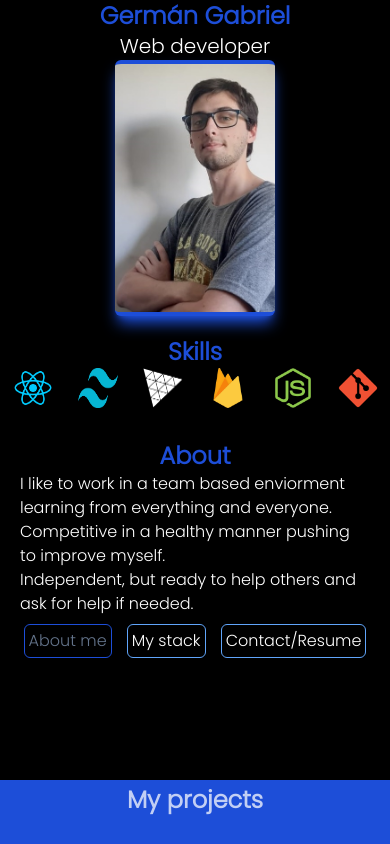
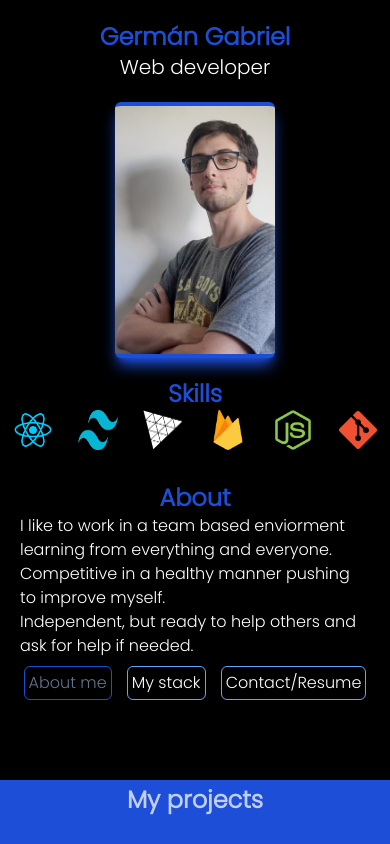
Before and after one commit to GermanGab1781/Portfolio, a React (Create React App) app: page / in a window 390 px wide. Built offline with nearby package versions, Linux system fonts and the light colour scheme.

Commit message:
Fixed Height issue in smaller screens

```diff
--- a/src/App.jsx
+++ b/src/App.jsx
@@ -24,7 +24,7 @@ function App() {
 
 
   return (
-    <motion.div className="xl:grid xl:grid-rows-2 xl:grid-cols-2 flex flex-col xl:gap-y-10 bg-black text-white max-w-screen min-h-screen pb-36 font-Montserrat">
+    <motion.div className="xl:grid xl:grid-rows-2 xl:grid-cols-2 flex flex-col xl:gap-y-10 bg-black text-white max-w-screen h-screen pb-36 font-Montserrat">
       {/* Title */}
       <motion.div initial={isMobile ? { y: "30vw", scale: 1.5 } : { x: "22vw", y: "30%", scale: 1.5 }} animate={isMobile ? { y: 0, scale: 1 } : { x: 0, y: 0, scale: 1 }} transition={{ delay: 1, duration: 3 }} className="mx-auto xl:col-start-1 flex flex-col xl:h-full h-1/2 2xl:ml-20 2xl:mt-20 xl:ml-16 xl:mt-16 place-content-center text-center">
         <span className="2xl:text-8xl xl:text-7xl text-2xl font-bold text-blue-700">Germán Gabriel</span>
--- a/src/components/SliderMenu.jsx
+++ b/src/components/SliderMenu.jsx
@@ -14,7 +14,7 @@ export default function SliderMenu({handleClose , state}) {
 
   return (
     <motion.div initial={"elseInitial"} animate={"elseAnimate"} variants={variants} transition={{delay:3, duration:0.3}} className={state
-      ?"fixed bottom-0 w-screen h-full text-center bg-black transition-all ease-in-out duration-1000 overflow-y-auto"
+      ?"fixed bottom-0 w-screen h-full text-center bg-black transition-all ease-in-out duration-1000 md:overflow-y-hidden overflow-y-auto"
       :"fixed bottom-0 w-screen h-16 text-center bg-blue-700 transition-all ease-in-out duration-1000"
     }>
       <button className={state ?'xl:text-3xl xl:mt-2 p-1 mt-10 transition-all font-semibold' :'xl:text-3xl text-2xl xl:mt-2 p-1 font-semibold transition-all animate-pulse'} onClick={handleClose}>{state ? "Go back"  :"My projects" }</button>
```
